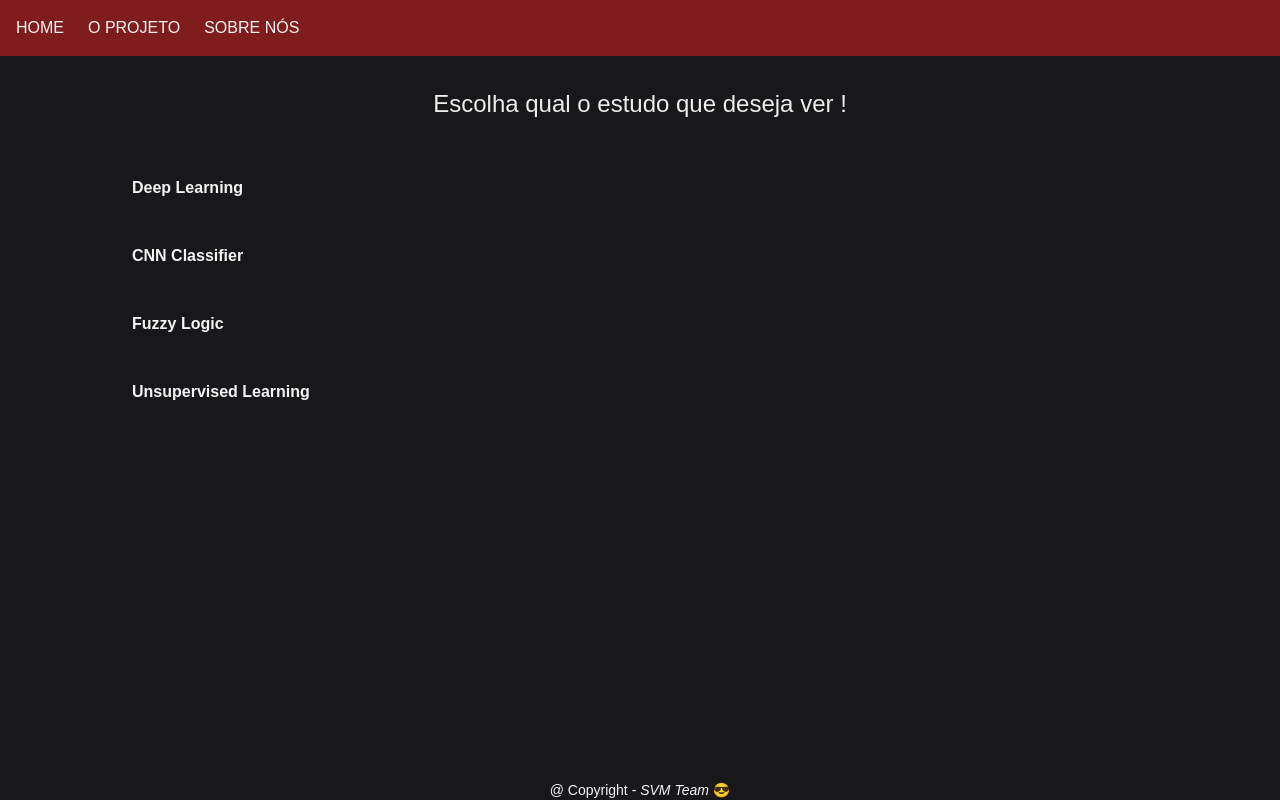
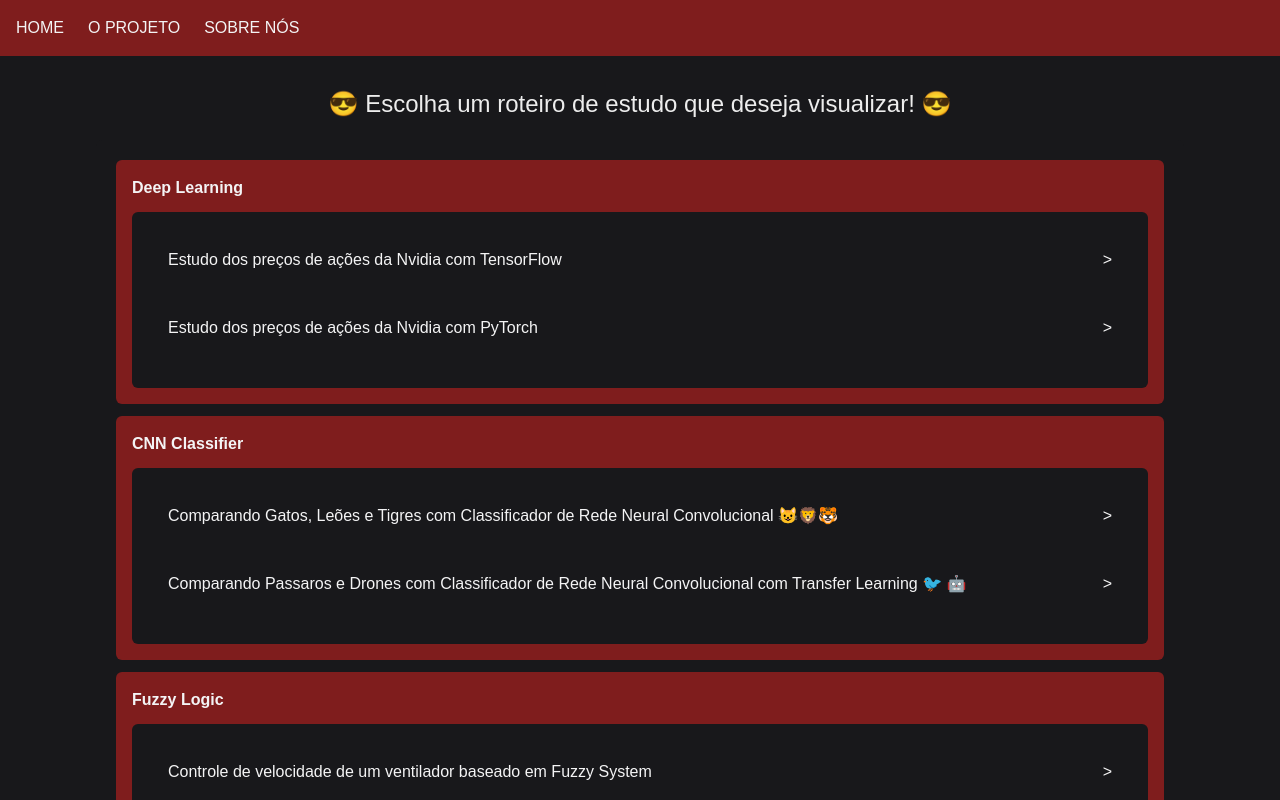
Before and after one commit to pedrobarros01/estudos-ia, a Next.js app in the folder front-ic/: page / in a window 1280 px wide. Shown: the top 800 px of the page. Built offline with nearby package versions, Linux system fonts and the light colour scheme.

Commit message:
style: organizando tela inicial

```diff
--- a/front-ic/src/app/page.tsx
+++ b/front-ic/src/app/page.tsx
@@ -95,11 +95,11 @@ export default function Home() {
   return (
     <main className="flex-grow flex flex-col justify-start items-center w-full pt-3 pb-5 mt-14 px-24">
       <h1 className="text-2xl mb-5 mt-5 text-[#ededed]">
-        Escolha qual o estudo que deseja ver !
+        😎 Escolha um roteiro de estudo que deseja visualizar! 😎
       </h1>
       <Menu.Card>
         {ArvoreDeEstudos.map((value, index) => {
-          return <Menu.Item nome={value.nome} rota={value.rota} filhos={value.estudos} key={index} />;
+          return <Menu.Item nome={value.nome} rota={value.rota} filhos={value.estudos} key={index} startOpen/>;
         })}
       </Menu.Card>
     </main>
--- a/front-ic/src/components/Menu/MenuItem.tsx
+++ b/front-ic/src/components/Menu/MenuItem.tsx
@@ -8,11 +8,12 @@ interface MenuItemProps {
   nome: string;
   rota: string;
   filhos: Array<IArvoreDeEstudos> | null;
+  startOpen?: boolean
 }
 
-export default function MenuItem({ nome, rota, filhos}: MenuItemProps) {
+export default function MenuItem({ nome, rota, filhos, startOpen = false}: MenuItemProps) {
 
-  const [isOpen, setIsOpen] = useState(false);
+  const [isOpen, setIsOpen] = useState(startOpen);
 
   const toggleMenu = () => {
     setIsOpen(!isOpen);
```
